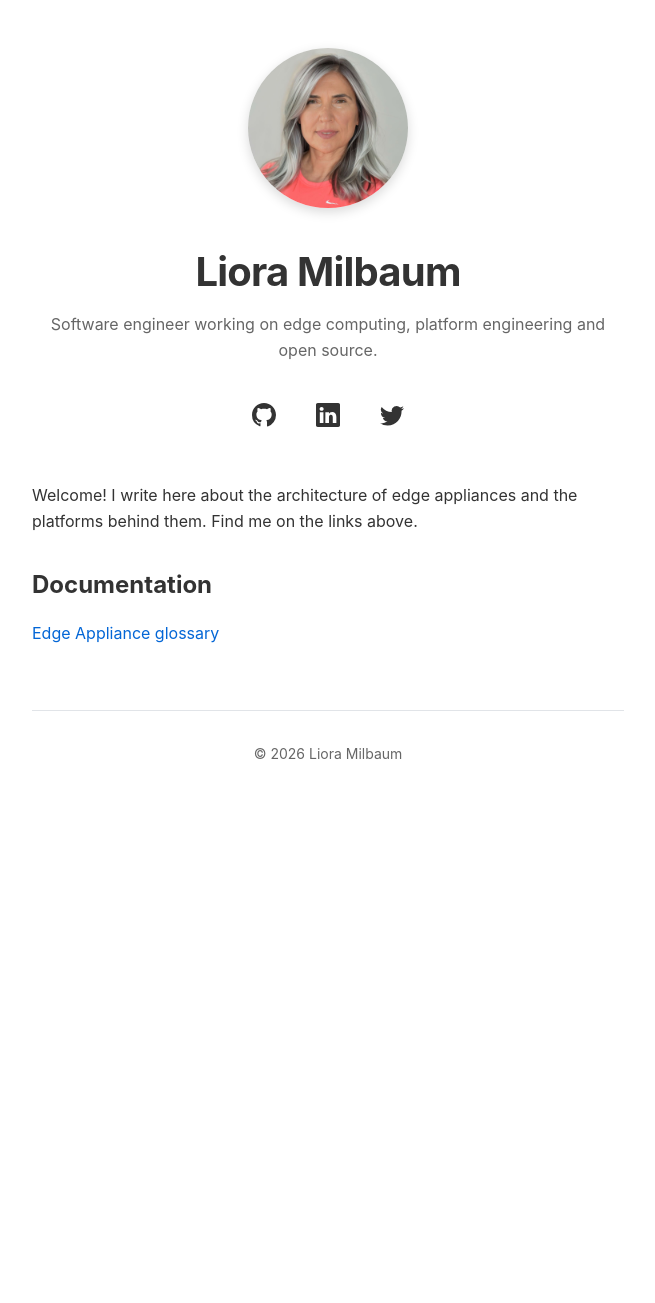
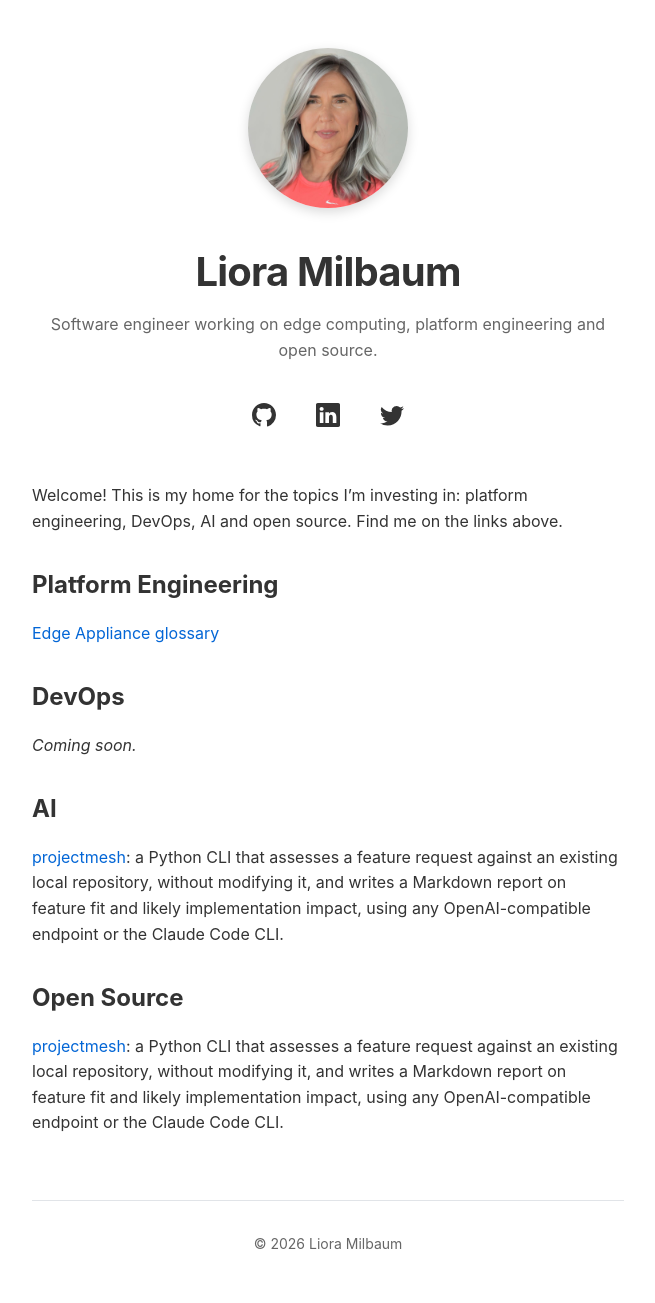
Before and after one commit to lioramilbaum/lioramilbaum.github.io, a Jekyll site: the page built from README.md, in a window 1280 px wide. Shown: the whole page, without its empty margins (312-967 px from the left). Built offline with Jekyll 4.4.1, drawn with Linux system fonts in a browser that asks for light colours; before the commit the page ends 900 px from its top, so only the background shows below that.

Commit message:
feat: add topic-organized sections, projectmesh, and styled glossary
- Replace flat Documentation section with four topic sections:
  Platform Engineering, DevOps, AI, Open Source
- Move Edge Appliance glossary under Platform Engineering
- Add projectmesh under both AI and Open Source sections
- Add PR-triggered check-site.yml workflow that builds with Jekyll
  and asserts homepage structure on every PR
- Add _layouts/docs.html: minimal docs layout with back-link to home,
  matching font/colors/dark mode; og:image guarded by page.image
- Update glossary front matter: layout: docs, title, and description

Co-Authored-By: Claude Sonnet 4.6 <noreply@anthropic.com>

```diff
--- a/README.md
+++ b/README.md
@@ -5,8 +5,20 @@ layout: home
 description: "Software engineer working on edge computing, platform engineering and open source."
 ---
 
-Welcome! I write here about the architecture of edge appliances and the platforms behind them. Find me on the links above.
+Welcome! This is my home for the topics I'm investing in: platform engineering, DevOps, AI and open source. Find me on the links above.
 
-## Documentation
+## Platform Engineering
 
 - [Edge Appliance glossary](docs/edge-appliance/glossary.md)
+
+## DevOps
+
+_Coming soon._
+
+## AI
+
+- [projectmesh](https://github.com/lmilbaum/projectmesh): a Python CLI that assesses a feature request against an existing local repository, without modifying it, and writes a Markdown report on feature fit and likely implementation impact, using any OpenAI-compatible endpoint or the Claude Code CLI.
+
+## Open Source
+
+- [projectmesh](https://github.com/lmilbaum/projectmesh): a Python CLI that assesses a feature request against an existing local repository, without modifying it, and writes a Markdown report on feature fit and likely implementation impact, using any OpenAI-compatible endpoint or the Claude Code CLI.
```
Also changed, not shown: _layouts/docs.html (added, +134 -0 lines), docs/edge-appliance/glossary.md (+3 -0 lines), .github/workflows/check-site.yml (added).
